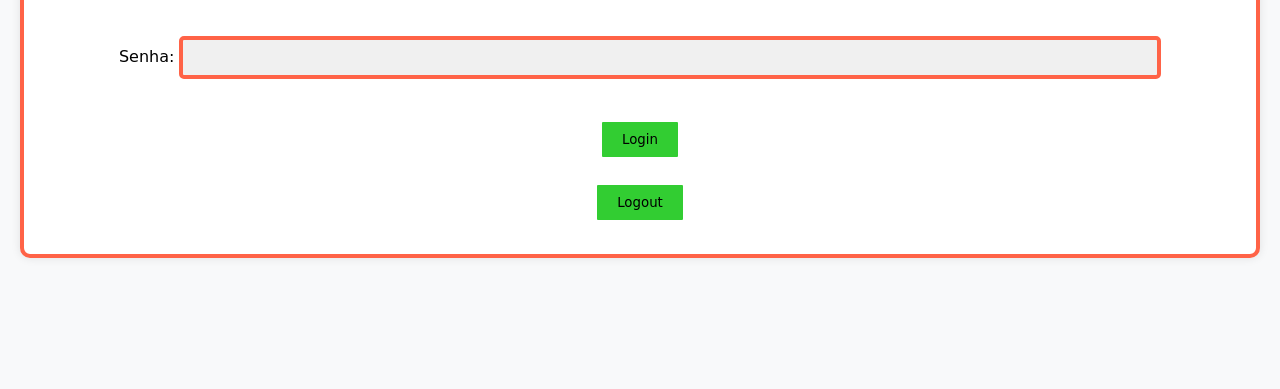
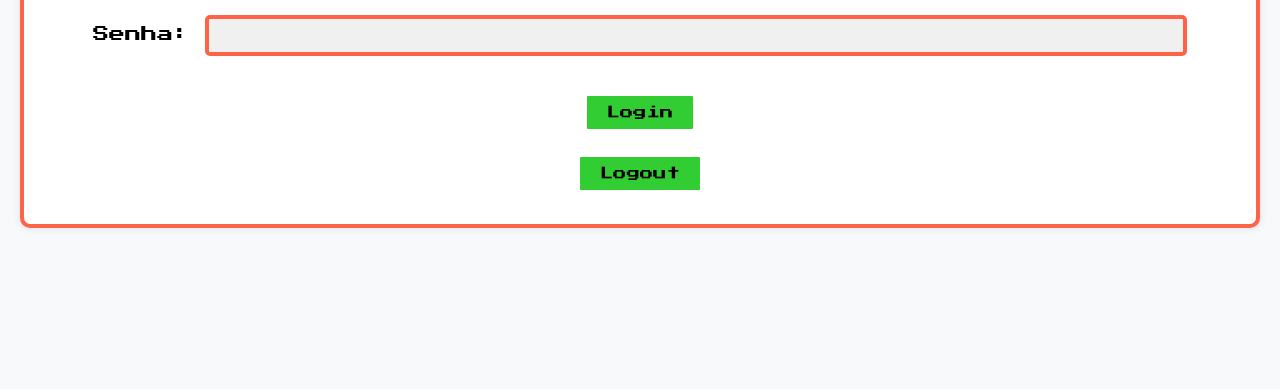
Before and after one commit to leoportogtr86/cy-play, a plain HTML site: page authentication.html in a window 1280 px wide. Shown: the part 411-800 px from the top of the page. Drawn offline with Linux system fonts and the light colour scheme; a script that the page names is missing.

Commit message:
ajusta fontes

```diff
--- a/authentication.html
+++ b/authentication.html
@@ -4,6 +4,7 @@
     <meta charset="UTF-8">
     <meta name="viewport" content="width=device-width, initial-scale=1.0">
     <title>Autenticação - Cypress Playground</title>
+    <link href="https://fonts.googleapis.com/css2?family=Press+Start+2P&display=swap" rel="stylesheet">
     <link rel="stylesheet" href="css/styles.css">
 </head>
 <body>
```
Also changed, not shown: complex.html (+1 -0 lines), dynamic.html (+1 -0 lines), forms.html (+1 -0 lines), interactive.html (+1 -0 lines), navigation.html (+1 -0 lines), tables.html (+1 -0 lines).
